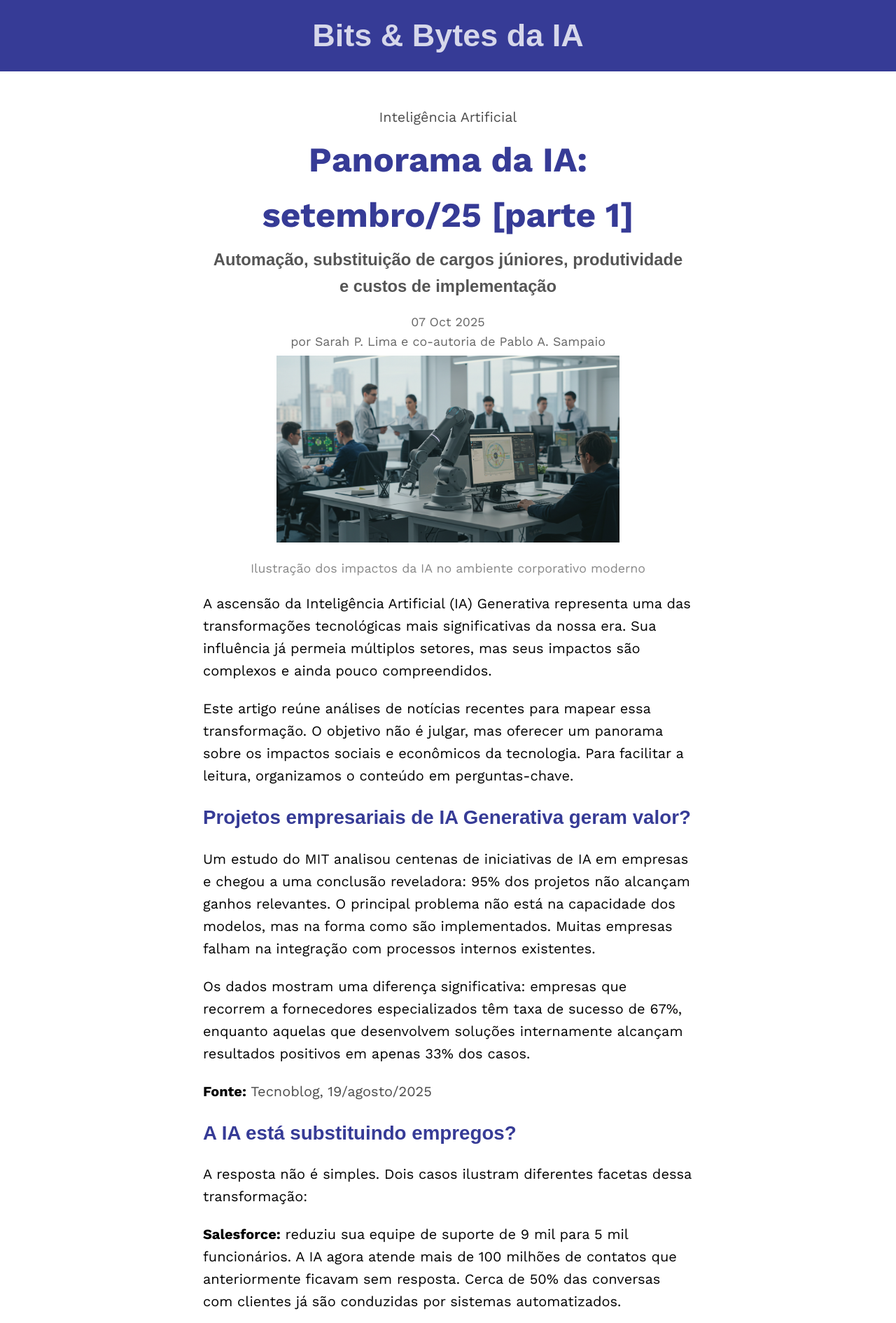
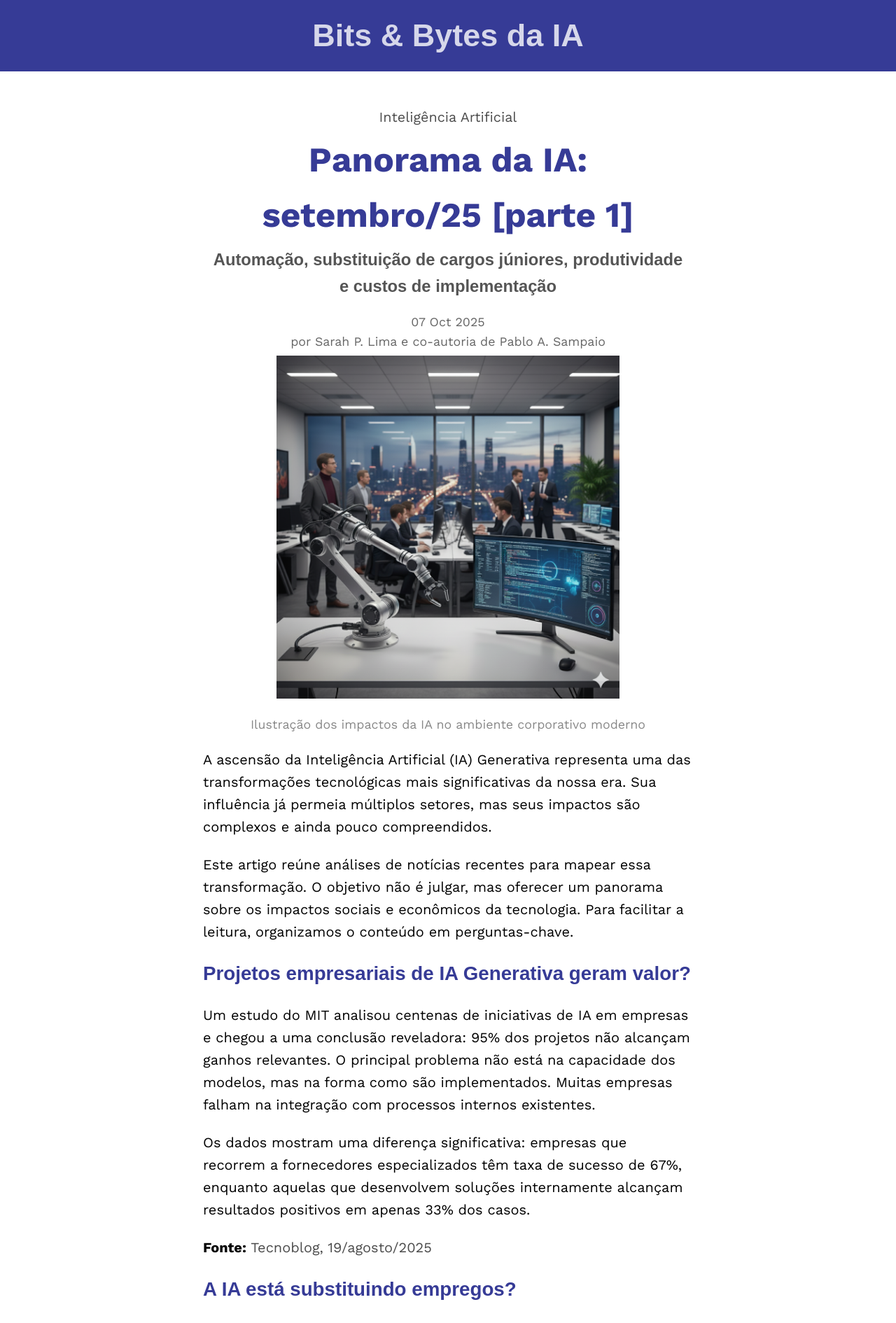
Before and after one commit to iablog/iablog.github.io, a Jekyll site: the page built from _posts/2025-10-07-post.md, in a window 1280 px wide. Shown: the top 1890 px of the page at 70% size. Built offline with Jekyll 4.4.1, drawn with Linux system fonts in a browser that asks for light colours.

Commit message:
adjusting images to the blog's standard height

```diff
--- a/_posts/2025-10-07-post.md
+++ b/_posts/2025-10-07-post.md
@@ -1,6 +1,6 @@
 ---
 layout: post
-image: assets/img/post_10_07/header_post_10_07.jpg
+image: assets/img/post_10_07/header_post_10_07.png
 image_caption: Ilustração dos impactos da IA no ambiente corporativo moderno
 title: "Panorama da IA: setembro/25 [parte 1]"
 subtitle: Automação, substituição de cargos júniores, produtividade e custos de implementação
```
Also changed, not shown: _posts/2025-10-08-post.md (+1 -1 lines), assets/img/post_10_07/header_post_10_07.jpg (deleted), assets/img/post_10_07/header_post_10_07.png (added), assets/img/post_10_08/header_post_10_08.jpg (deleted), assets/img/post_10_08/header_post_10_08.png (added).
